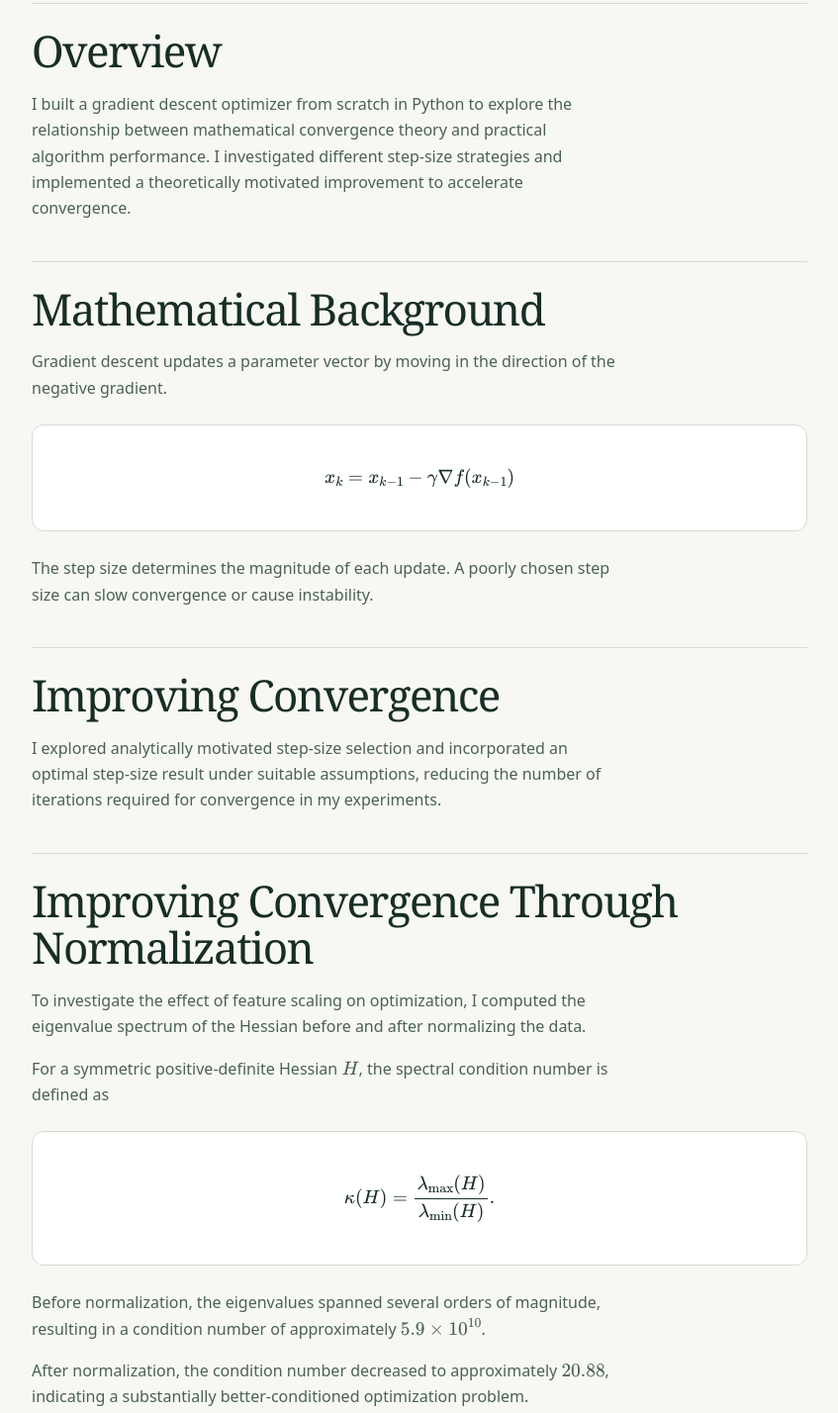
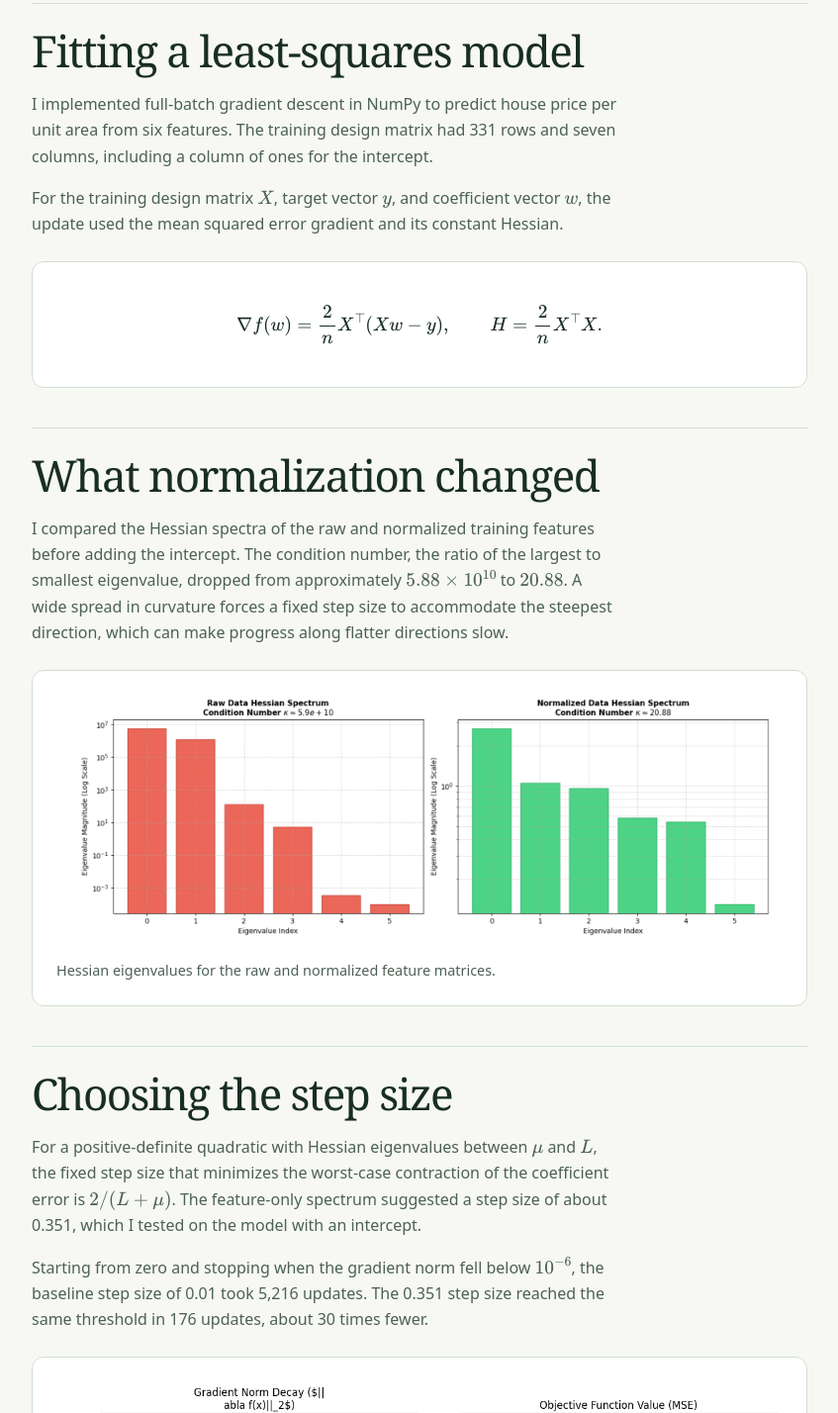
Before and after one commit to Tanisha7320/Portfolio, a plain HTML site: page gradient-descent.html in a window 1280 px wide. Shown: the part 592-2020 px from the top of the page at 99% size, without its empty margins (216-1063 px from the left). Drawn offline with nearby package versions, Linux system fonts and the light colour scheme.

Commit message:
Finish grad descent write up

```diff
--- a/gradient-descent.html
+++ b/gradient-descent.html
@@ -57,107 +57,87 @@
                 <span>Numerical Methods</span>
             </div>
 
-            <h2>Overview</h2>
+            <h2>Fitting a least-squares model</h2>
             <p>
-                I built a gradient descent optimizer from scratch in Python
-                 to explore the relationship between mathematical convergence
-                  theory and practical algorithm performance. I investigated
-                  different step-size strategies and implemented a theoretically
-                  motivated improvement to accelerate convergence.
+                I implemented full-batch gradient descent in NumPy to predict house price
+                per unit area from six features. The training design matrix had 331 rows
+                and seven columns, including a column of ones for the intercept.
             </p>
-
-            <h2>Mathematical Background</h2>
             <p>
-                Gradient descent updates a parameter vector
-                by moving in the direction of the negative
-                gradient.
+                For the training design matrix \(X\), target vector \(y\), and coefficient
+                vector \(w\), the update used the mean squared error gradient and its
+                constant Hessian.
             </p>
-
             <div class="equation">
                 \[
-        x_{k} = x_{k-1} - \gamma \nabla f(x_{k-1})
+                \nabla f(w)=\frac{2}{n}X^\top(Xw-y), \qquad
+                H=\frac{2}{n}X^\top X.
                 \]
             </div>
 
+            <h2>What normalization changed</h2>
             <p>
-                The step size determines the magnitude of
-                each update. A poorly chosen step size can
-                slow convergence or cause instability.
+                I compared the Hessian spectra of the raw and normalized training
+                features before adding the intercept. The condition number, the ratio
+                of the largest to smallest eigenvalue, dropped from approximately
+                \(5.88\times10^{10}\) to \(20.88\). A wide spread in curvature forces
+                a fixed step size to accommodate the steepest direction, which can
+                make progress along flatter directions slow.
             </p>
-
-            <h2>Improving Convergence</h2>
-            <p>
-                I explored analytically motivated step-size
-                selection and incorporated an optimal
-                step-size result under suitable assumptions,
-                reducing the number of iterations required
-                for convergence in my experiments.
-            </p>
-
-
-
-<section>
-    <h2>Improving Convergence Through Normalization</h2>
-
-    <p>
-        To investigate the effect of feature scaling on
-        optimization, I computed the eigenvalue spectrum
-        of the Hessian before and after normalizing the data.
-    </p>
-
-    <p>
-        For a symmetric positive-definite Hessian
-        \(H\), the spectral condition number is defined as
-    </p>
-
-    <div class="equation">
-    \[
-        \kappa(H) =
-        \frac{\lambda_{\max}(H)}
-             {\lambda_{\min}(H)}.
-    \]
-    </div>
-
-    <p>
-        Before normalization, the eigenvalues spanned
-        several orders of magnitude, resulting in a
-        condition number of approximately
-        \(5.9 \times 10^{10}\).
-    </p>
-
-    <p>
-        After normalization, the condition number
-        decreased to approximately \(20.88\),
-        indicating a substantially better-conditioned
-        optimization problem.
-    </p>
-
             <figure>
-        <img
-            src="hessain_analysis.png"
-            alt="Comparison of Hessian eigenvalue spectra
-                 before and after normalization"
-            class="project-image"
-        >
-
+                <img src="hessain_analysis.png" class="project-image"
+                     alt="Log-scale Hessian spectra showing a much narrower spread after normalization">
                 <figcaption class="image-caption">
-            Figure 1: Hessian eigenvalue spectra before
-            and after normalization. The condition number
-            decreases from approximately
-            \(5.9 \times 10^{10}\) to \(20.88\).
+                    Hessian eigenvalues for the raw and normalized feature matrices.
                 </figcaption>
             </figure>
 
+            <h2>Choosing the step size</h2>
             <p>
-        For a strongly convex quadratic objective,
-        the convergence rate of gradient descent
-        depends on the condition number of the Hessian.
-        The substantial reduction in the condition number
-        suggests that normalization can enable much faster
-        convergence with an appropriately chosen step size.
+                For a positive-definite quadratic with Hessian eigenvalues between
+                \(\mu\) and \(L\), the fixed step size that minimizes the worst-case
+                contraction of the coefficient error is \(2/(L+\mu)\). The feature-only
+                spectrum suggested a step size of about 0.351, which I tested on the
+                model with an intercept.
             </p>
-</section>
+            <p>
+                Starting from zero and stopping when the gradient norm fell below
+                \(10^{-6}\), the baseline step size of 0.01 took 5,216 updates.
+                The 0.351 step size reached the same threshold in 176 updates,
+                about 30 times fewer.
+            </p>
+            <figure>
+                <img src="gradient-convergence.png" class="project-image" loading="lazy"
+                     alt="Gradient norm and objective value falling over the run with step size 0.351">
+                <figcaption class="image-caption">
+                    Convergence with a step size of 0.351. The notebook’s objective
+                    plot tracks half the mean squared error.
+                </figcaption>
+            </figure>
 
+            <h2>Checking the solution</h2>
+            <p>
+                The baseline coefficients were within \(3.84\times10^{-6}\) in
+                Euclidean distance of the normal-equation solution. In the recorded
+                run, the baseline loop took about 40.4 ms and the normal-equation
+                calculation took about 0.46 ms. The loop timing excluded the
+                Hessian setup. On this small dataset, the direct calculation was faster.
+            </p>
+
+            <h2>Held-out predictions</h2>
+            <p>
+                With the 0.351 step size, the fitted model reached an MSE of 65.47 on
+                the training set and 125.17 on the held-out test set. The higher test
+                error motivates evaluating ridge regularization, which the notebook
+                outlines as a next experiment.
+            </p>
+            <figure>
+                <img src="gradient-predictions.png" class="project-image" loading="lazy"
+                     alt="Scatter plot of predicted and actual test prices with a diagonal perfect-prediction line">
+                <figcaption class="image-caption">
+                    Predicted versus actual test prices. The diagonal marks perfect predictions.
+                </figcaption>
+            </figure>
 
             <h2>Source Code</h2>
             <p>
```
Also changed, not shown: index.html (+9 -8 lines), gradient-convergence.png (added), gradient-predictions.png (added). Lines whose indentation alone changed are shown as unchanged.
